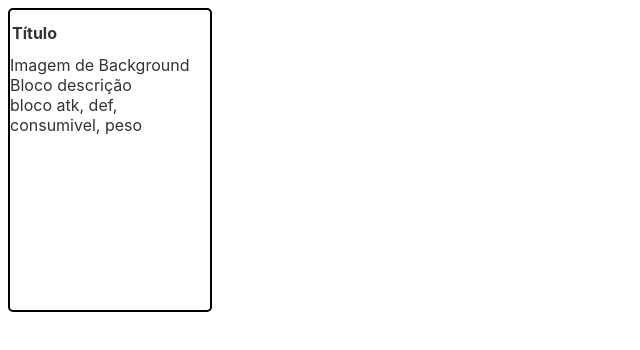
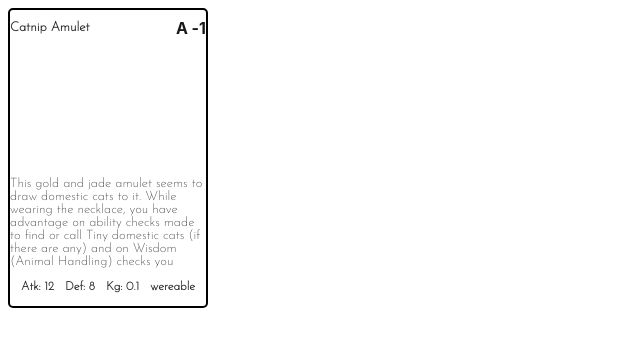
Before and after one commit to YoYolops/ded, a Svelte app: page / in a window 1280 px wide. Shown: the top 350 px of the page, without its empty margins (0-640 px from the left). Built offline with nearby package versions, Linux system fonts and the light colour scheme.

Commit message:
setando modelo de carta

```diff
--- a/src/App.svelte
+++ b/src/App.svelte
@@ -1,15 +1,28 @@
 <script lang="ts">
 	import ItemCard from "./ItemCard.svelte";
+	import ItensList from "./gameData/ItensData"
 
-	$: counter = 0
-
-	function addCounter() {
-		counter += 1
-	}
 </script>
 
-<ItemCard />
+
+<div class="teste" ></div>
+
+{#each ItensList as item}
+	<ItemCard
+		id={item.id}
+		name={item.name}
+		rarity={item.rarity}
+		imageUrl={item.imageUrl}
+		description={item.description}
+		atk={item.atk}
+		def={item.def}
+		weight={item.weight}
+		type={item.type}
+	/>
+{/each}
 
 <style>
-
+	.teste {
+		background-image: url("/Catnip Amulet.png");
+	}
 </style>
--- a/src/ItemCard.svelte
+++ b/src/ItemCard.svelte
@@ -1,15 +1,47 @@
-<script>
+<script lang="ts">
+
+    export let name: string;
+    export let rarity: string;
+    export let id: number;
+    export let imageUrl: string;
+    export let description: string;
+    export let atk: number;
+    export let def: number;
+    export let weight: number;
+    export let type: string;
 
 </script>
 
 <main>
-    <h1>Título</h1>
-    <div>Imagem de Background</div>
-    <div>Bloco descrição</div>
-    <div>bloco atk, def, consumivel, peso</div>
+    <div class="topInfo">
+        <h1>{name}</h1>
+        <div class="identificador">
+            <p>{`${rarity} - `}</p>
+            <p>{id}</p>
+        </div>
+    </div>
+    <div class="imagem" style={`background-image: url(${imageUrl})`} />
+    <div class="cardDescription">
+        <p>{description}</p>
+    </div>
+    <div class="bottomInfo">
+        <p>Atk: {atk}</p>
+        <p>Def: {def}</p>
+        <p>Kg: {weight}</p>
+        <p>{type}</p>
+    </div>
 </main>
 
 <style>
+    @import url('https://fonts.googleapis.com/css2?family=Roboto:wght@300&display=swap');
+    @import url('https://fonts.googleapis.com/css2?family=Josefin+Sans:wght@200&display=swap');
+    @import url('https://fonts.googleapis.com/css2?family=Tangerine:wght@700&display=swap');
+
+    * {
+        box-sizing: border-box;
+        display: flex;
+    }
+
     main {
         height: 300px;
         width: 200px;
@@ -20,8 +52,51 @@
     }
 
     h1 {
-        font-size: 1rem;
-        padding: 2px;
+        font-size: 13px;
+        font-family: 'Josefin Sans', sans-serif;
+    }
+
+    .topInfo {
+        flex-direction: row;
+        width: 100%;
+        height: 12%;
+        align-items: center;
+        justify-content: space-between;
+    }
+
+    .identificador {
+        flex-direction: row;
+    }
+
+    .identificador p {
+        font-weight: bold;
+        color: #191919;
+    }
+
+    .imagem {
+        height: 40%;
+        background-repeat: no-repeat;
+        background-size: cover;
+    }
+
+    .cardDescription {
+        font-size: 13px;
+        height: 35%;
+        font-family: 'Josefin Sans', sans-serif;
+        overflow-y: auto;
+    }
+
+    .bottomInfo {
+        height: 13%;
+        flex-direction: row;
+        justify-content: space-evenly;
+        align-items: center;
+    }
+
+    .bottomInfo p {
+        font-size: 12px;
+        font-family: 'Josefin Sans', sans-serif;
+        font-weight: bold;
     }
 
 </style>
--- /dev/null
+++ b/src/gameData/ItensData.ts
@@ -0,0 +1,27 @@
+interface itens {
+    id: number,
+    name: string,
+    rarity: string,
+    imageUrl: string,
+    description: string,
+    atk: number,
+    def: number,
+    weight: number,
+    type: string
+}
+
+const itensList: itens[] = [
+    {
+        id: 1,
+        name: "Catnip Amulet",
+        rarity: "A",
+        imageUrl: "gameMedia/itens/Catnip Amulet.png",
+        description: "This gold and jade amulet seems to draw domestic cats to it. While wearing the necklace, you have advantage on ability checks made to find or call Tiny domestic cats (if there are any) and on Wisdom (Animal Handling) checks you make to interact with them.",
+        atk: 12,
+        def: 8,
+        weight: 0.1,
+        type: "wereable"
+    }
+]
+
+export default itensList;
--- a/src/main.ts
+++ b/src/main.ts
@@ -3,7 +3,7 @@ import App from './App.svelte';
 const app = new App({
 	target: document.body,
 	props: {
-		name: 'world'
+
 	}
 });
 
```
